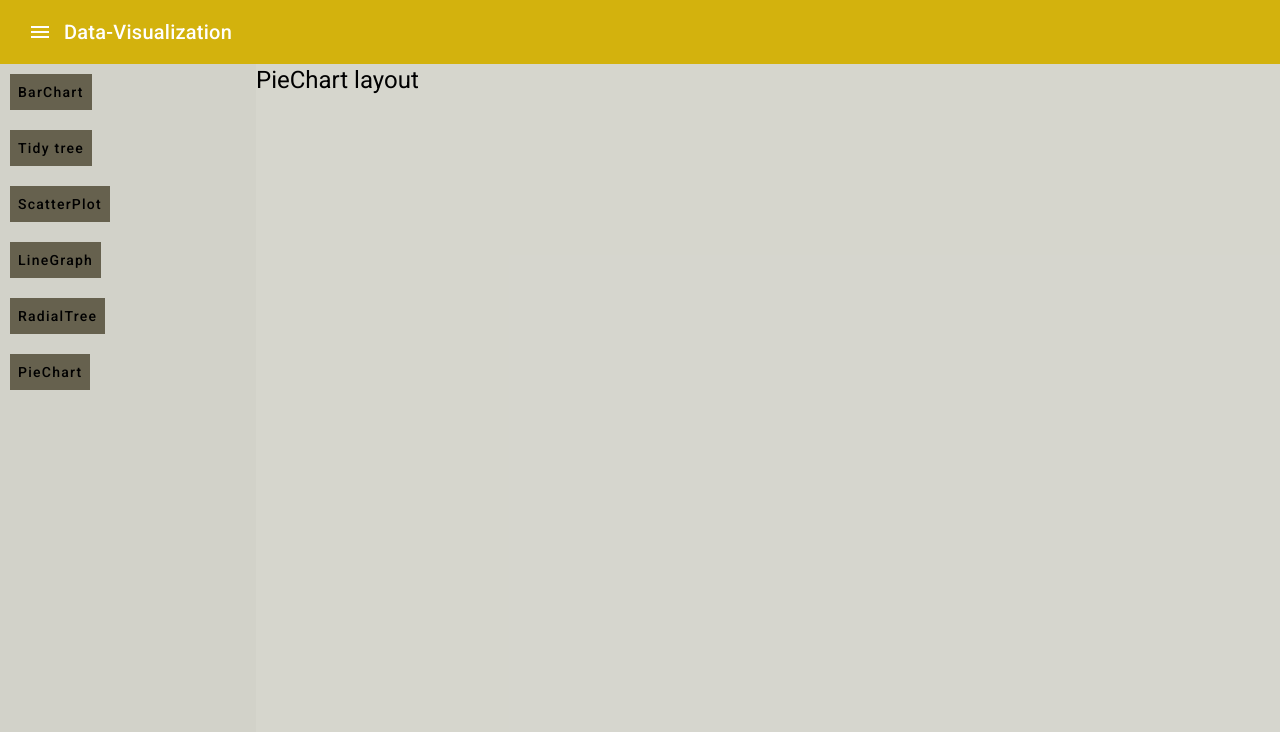
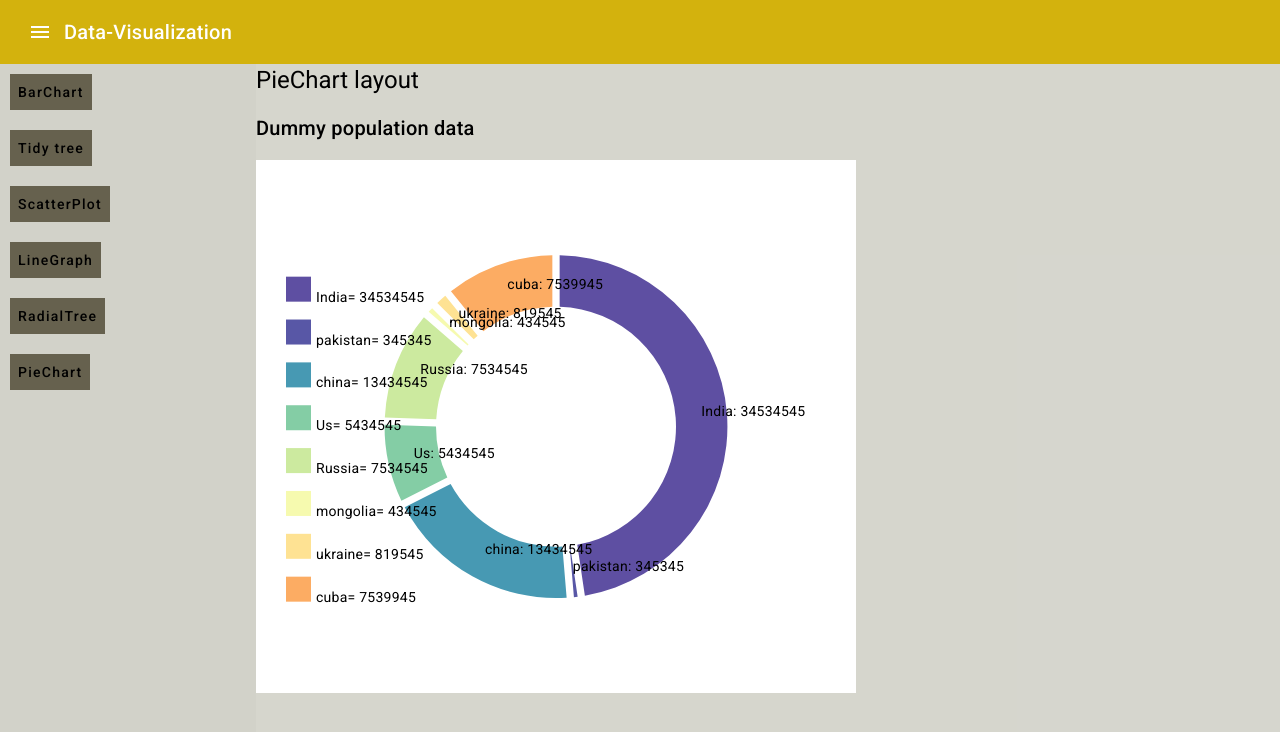
Before and after one commit to Sudarshan-r-bhat/data-visualization, an Angular app: page / in a window 1280 px wide. Shown: the top 732 px of the page. Built offline with nearby package versions, Linux system fonts and the light colour scheme.

Commit message:
add pie chart

```diff
--- a/src/app/data/piechart-data.ts
+++ b/src/app/data/piechart-data.ts
@@ -1,6 +1,39 @@
 export class PiechartData {
 
     get(): any {
-        return {};
+        return [
+            {
+                "country": "India",
+                "population": 34534545
+            },
+            {
+                "country": "pakistan",
+                "population": 345345
+            },
+            {
+                "country": "china",
+                "population": 13434545
+            },
+            {
+                "country": "Us",
+                "population": 5434545
+            },
+            {
+                "country": "Russia",
+                "population": 7534545
+            },
+            {
+                "country": "mongolia",
+                "population": 434545
+            },
+            {
+                "country": "ukraine",
+                "population": 819545
+            },
+            {
+                "country": "cuba",
+                "population": 7539945
+            }
+        ];
     }
 }
--- a/src/app/main-page/main-page.component.ts
+++ b/src/app/main-page/main-page.component.ts
@@ -25,6 +25,7 @@ export class MainPageComponent {
     this.isScatterPlot = (3 === viewNumber);
     this.isLineGraph = (4 === viewNumber);
     this.isRadialTree = (5 === viewNumber);
+    this.isPieChart = (6 == viewNumber)
   }
 
 
--- a/src/app/pie-chart/pie-chart.component.html
+++ b/src/app/pie-chart/pie-chart.component.html
@@ -1,3 +1,5 @@
 <div>
-    <svg #pieChart></svg>
+    <h2>Dummy population data</h2>
+    <svg #pieChart>
+    </svg>
 </div>
--- a/src/app/pie-chart/pie-chart.component.ts
+++ b/src/app/pie-chart/pie-chart.component.ts
@@ -1,7 +1,7 @@
 import { Component, ViewChild, ElementRef } from '@angular/core';
 import { ComponentConstants } from '../data/component-constants';
 import { PiechartData } from '../data/piechart-data';
-
+import * as d3 from 'd3';
 @Component({
   selector: 'app-pie-chart',
   templateUrl: './pie-chart.component.html',
@@ -9,7 +9,7 @@ import { PiechartData } from '../data/piechart-data';
   providers: [ComponentConstants, PiechartData]
 })
 export class PieChartComponent {
-  @ViewChild("pieChart", {static: true}) pieChartElement!: ElementRef;
+  @ViewChild("pieChart", {static: true}) pieChart!: ElementRef;
   private data: any;
   constructor(
     private pieChartData: PiechartData,
@@ -20,7 +20,7 @@ export class PieChartComponent {
     this.renderPieChart(this.data);
   }
 
-  private renderPieChart(data: any): void {
+  private renderPieChart(data: []): void {
 
     const windowScreenY = this.constants.screenHieght;
     const windowScreenX = this.constants.screenWidth;
@@ -30,6 +30,66 @@ export class PieChartComponent {
 
     const margin = { "top": viewBoxY * 0.1, "right": 10, "bottom": 10, "left": viewBoxX * 0.05 };
 
+    // --- calculations ---.
+    // d3 layout calc
+    const pieSvg = d3.select(this.pieChart.nativeElement)
+                        .attr('height', viewBoxY* 1/3)
+                        .attr('width', viewBoxX / 2)
+                        .style('background-color', 'white');
+    const g = pieSvg.append('g')
+      .attr('transform', `translate(${viewBoxX/4},${viewBoxY/6})`)
+    // pie chart calc
+    const pieInnerRadius = Math.min(viewBoxX, viewBoxY) / 10;
+    const pieOuterRadius = Math.min(viewBoxX, viewBoxY) / 7;
+    const arc: any = d3.arc()
+      .innerRadius(pieInnerRadius)
+      .outerRadius(pieOuterRadius)
+      ;
+    const pie = d3.pie().sortValues(null)
+      .padAngle(2*Math.PI/180) // 2deg
+      .value((d: any) => d.population);
+
+    const color: any = d3.scaleOrdinal()
+      .domain(data.map((d: {country: string, population:number}) => d.country))
+      .range(d3.quantize(t => d3.interpolateSpectral(t * 0.8 + 0.3), data.length).reverse());
+      ;
+
+    pie(data).forEach((d:any) => { console.log(arc.centroid(d)[0]); console.log(color(d.data.country));});
+
+    // draw the paths.
+    g.selectAll('path').data(pie(data)).enter()
+    .append('path')
+      .attr('fill', (d: any) => color(d.data.country) )
+      .attr('d', arc)
+      ;
+    g.selectAll('text').data(pie(data)).enter()
+      .append('text')
+        .attr('x', d => arc.centroid(d)[0])
+        .attr('y', d => arc.centroid(d)[1])
+      .text( (d: any) => d.data.country + ": " + d.data.population)
+
+    const ordinalScale: any = d3.scaleOrdinal()
+            .domain(data.map((d: {country: string, population:number}) => d.country))
+            .range(d3.quantize(t => (t * 300 + 250), data.length));
+            ;
+    // draw Lengends
+    g.selectAll('rect').data(data).enter()
+      .append('rect')
+        .attr('x', (d: any) => -viewBoxX / 4 + 30)
+        .attr('y', (d: any) => -viewBoxY / 4 + ordinalScale(d.country))
+        .attr('height', '25px')
+        .attr('width', '25px')
+        .attr('fill', (d: any) => color(d.country))
+        ;
+    const g2 = pieSvg.append('g')
+    .attr('transform', `translate(${viewBoxX/4},${viewBoxY/6})`);
+    g2.selectAll('text').data(data).enter()
+      .append('text')
+        .attr('x',(d: any) => -viewBoxX / 4 + 60)
+        .attr('y',(d: any) => -viewBoxY / 4 + ordinalScale(d.country) + 25)
+      .text( (d: any) => d.country + "= " + d.population)
+        .attr('fill', 'black')
+      ;
   }
 
 
```
